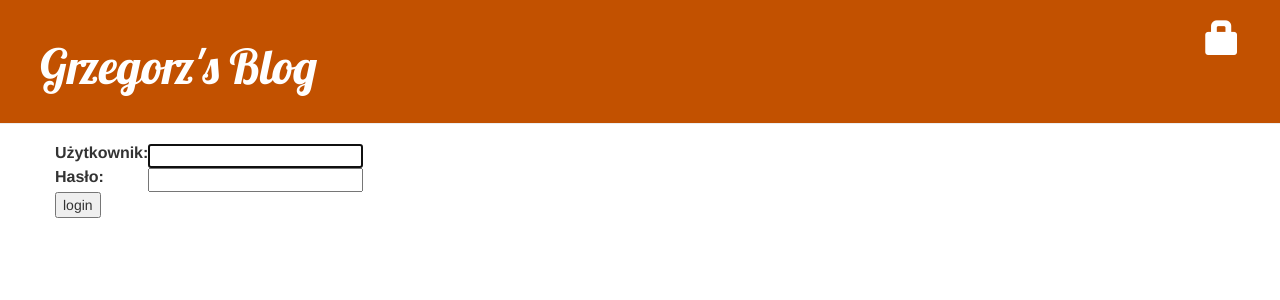
After one commit to gpachota/my-first-blog, a Django app: page /accounts/login/ in a window 1280 px wide. The commit adds this page. Shown: the top 300 px of the page. Run offline with Django 3.2, Linux system fonts and the light colour scheme; some libraries are stand-ins or nearby versions.

Commit message:
Added login and logout fuctionality

```diff
--- a/blog/templates/blog/base.html
+++ b/blog/templates/blog/base.html
@@ -10,8 +10,11 @@
 <body>
 <div class="page-header">
     {% if user.is_authenticated %}
-    <a href="{% url 'post_new' %}" class="top-menu"><span class="glyphicon glyphicon-plus"></span></a>
-    {% endif %}
+            <a href="{% url 'post_new' %}" class="top-menu"><span class="glyphicon glyphicon-plus"></span></a>
+            <p class="top-menu">Hello {{ user.username }} <small>(<a href="{% url 'logout' %}">Log out</a>)</small></p>
+        {% else %}
+            <a href="{% url 'login' %}" class="top-menu"><span class="glyphicon glyphicon-lock"></span></a>
+        {% endif %}
     <h1><a href="/">Grzegorz's Blog</a></h1>
 </div>
 <div class="content container">
--- /dev/null
+++ b/blog/templates/registration/login.html
@@ -0,0 +1,24 @@
+{% extends "blog/base.html" %}
+
+{% block content %}
+    {% if form.errors %}
+        <p>Your username and password didn't match. Please try again.</p>
+    {% endif %}
+
+    <form method="post" action="{% url 'login' %}">
+    {% csrf_token %}
+        <table>
+        <tr>
+            <td>{{ form.username.label_tag }}</td>
+            <td>{{ form.username }}</td>
+        </tr>
+        <tr>
+            <td>{{ form.password.label_tag }}</td>
+            <td>{{ form.password }}</td>
+        </tr>
+        </table>
+
+        <input type="submit" value="login" />
+        <input type="hidden" name="next" value="{{ next }}" />
+    </form>
+{% endblock %}
--- a/blog/views.py
+++ b/blog/views.py
@@ -2,6 +2,7 @@ from django.shortcuts import render, get_object_or_404, redirect
 from .models import Post
 from .forms import PostForm
 from django.utils import timezone
+from django.contrib.auth.decorators import login_required
 
 
 def post_list(request):
@@ -14,6 +15,7 @@ def post_detail(request, pk):
     return render(request, 'blog/post_detail.html', {'post': post})
 
 
+@login_required()
 def post_new(request):
     if request.method == "POST":
         form = PostForm(request.POST)
@@ -28,6 +30,7 @@ def post_new(request):
     return render(request, 'blog/post_edit.html', {'form': form})
 
 
+@login_required()
 def post_edit(request, pk):
     post = get_object_or_404(Post, pk=pk)
     if request.method == "POST":
--- a/mysite/settings.py
+++ b/mysite/settings.py
@@ -121,3 +121,5 @@ USE_TZ = True
 
 STATIC_URL = '/static/'
 STATIC_ROOT = os.path.join(BASE_DIR, 'static')
+
+LOGIN_REDIRECT_URL = '/'
--- a/mysite/urls.py
+++ b/mysite/urls.py
@@ -16,7 +16,11 @@ Including another URLconf
 from django.contrib import admin
 from django.urls import path, include
 
+from django.contrib.auth import views
+
 urlpatterns = [
     path('admin/', admin.site.urls),
     path('', include('blog.urls')),
+    path('accounts/login/', views.LoginView.as_view(), name='login'),
+    path('accounts/logout/', views.LogoutView.as_view(next_page='/'), name='logout'),
 ]
```
